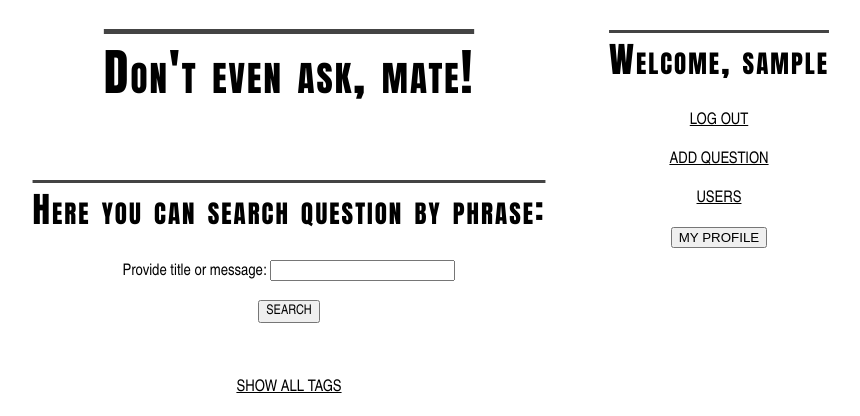
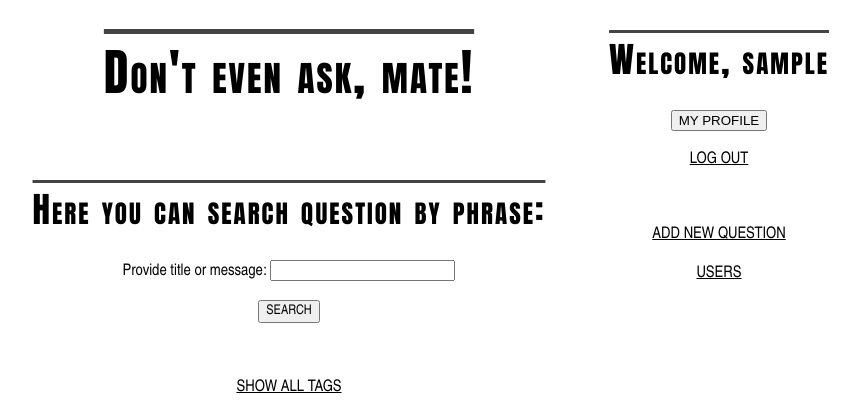
Before and after one commit to ishabelle/ASK-MATE-final-project, a Flask app: template templates/list.html in a window 1280 px wide. Shown: the top 416 px of the page, without its empty margins (351-1211 px from the left). Run offline with Flask 2, Linux system fonts and the light colour scheme; the template is opened without the code that fills it, so the values that code supplies are empty; the visitor is signed in with stand-in values (Sample User, id 1).

Commit message:
changed menu's order

```diff
--- a/templates/list.html
+++ b/templates/list.html
@@ -6,18 +6,20 @@
     <div class="StickyMenu">
         {% if 'username' in session %}
             <h1>Welcome, {{ session['username'] }}</h1>
+            <form action="{{ url_for('user_page', user_id=session['user_id']) }}" method="GET">
+                <input type="submit" value="MY PROFILE" class="myButton">
+            </form>
+            <br>
             <a href="logout" style="color: black">LOG OUT</a>
-            <br>
-            <br>
-            <a href="add_new_question" style="color: black" methods="post">ADD QUESTION</a>
+            <br><br>
+            <br><br>
+            <a href="add_new_question" style="color: black" methods="post">ADD NEW QUESTION</a>
             <br>
             <br>
             <a href="users" style="color: black">USERS</a>
             <br>
             <br>
-            <form action="{{ url_for('user_page', user_id=session['user_id']) }}" method="GET">
-                <input type="submit" value="MY PROFILE" class="myButton">
-            </form>
+
         {% else %}
             <h1>Welcome, Mate!</h1>
             <a href="registration" style="color: black">REGISTER</a>
```
